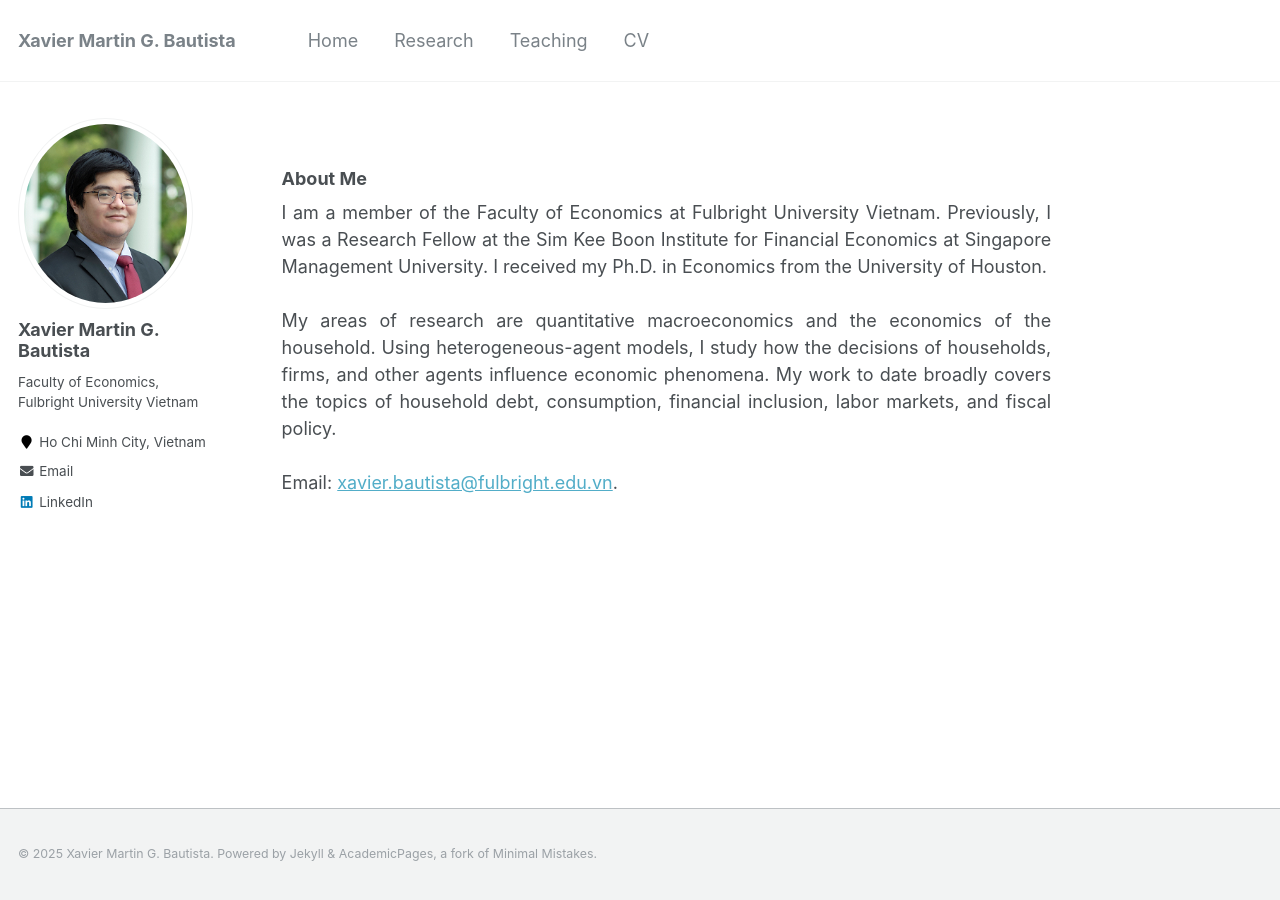
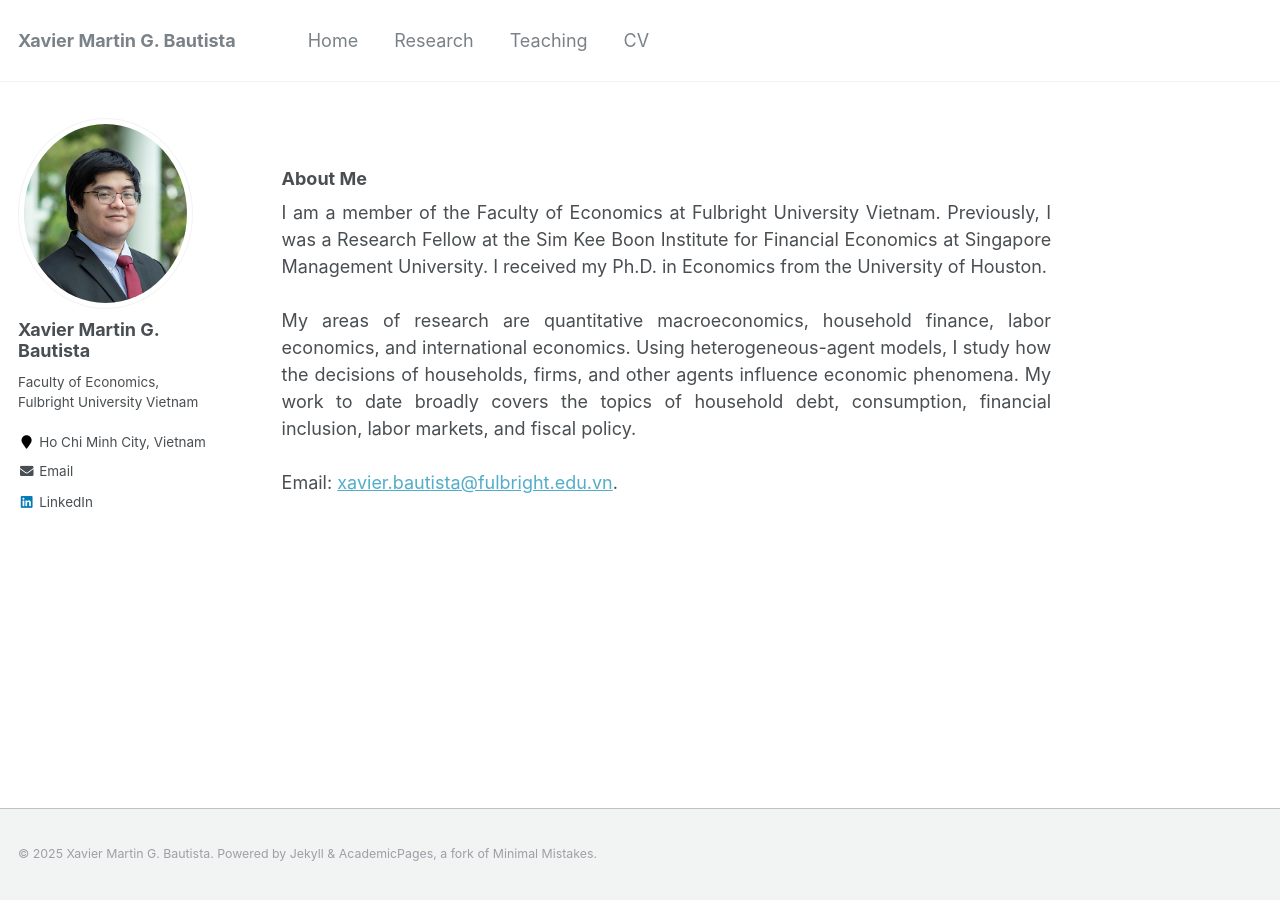
Before and after one commit to xmgbautista/xmgbautista.github.io, a Jekyll site: the page built from _pages/about.md, in a window 1280 px wide. Built offline with Jekyll 4.4.1, drawn with Linux system fonts in a browser that asks for light colours.

Commit message:
bi-annual update

```diff
--- a/_pages/about.md
+++ b/_pages/about.md
@@ -22,7 +22,7 @@
 <br>
 <br>
 
-My areas of research are quantitative macroeconomics and the economics of the household. Using heterogeneous-agent models, I study how the decisions of households, firms, and other agents influence economic phenomena. My work to date broadly covers the topics of household debt, consumption, financial inclusion, labor markets, and fiscal policy.
+My areas of research are quantitative macroeconomics, household finance, labor economics, and international economics. Using heterogeneous-agent models, I study how the decisions of households, firms, and other agents influence economic phenomena. My work to date broadly covers the topics of household debt, consumption, financial inclusion, labor markets, and fiscal policy.
 <br>
 <br>
 
```
Also changed, not shown: 1 other file.
